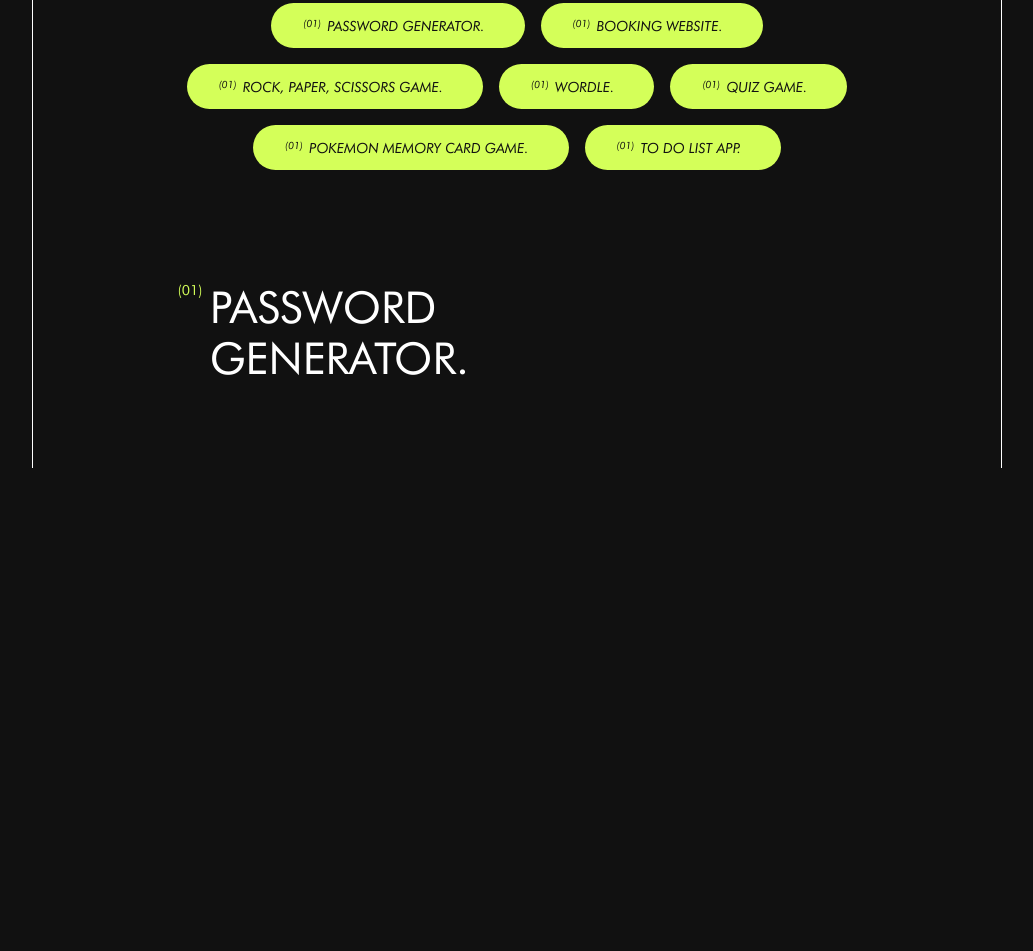
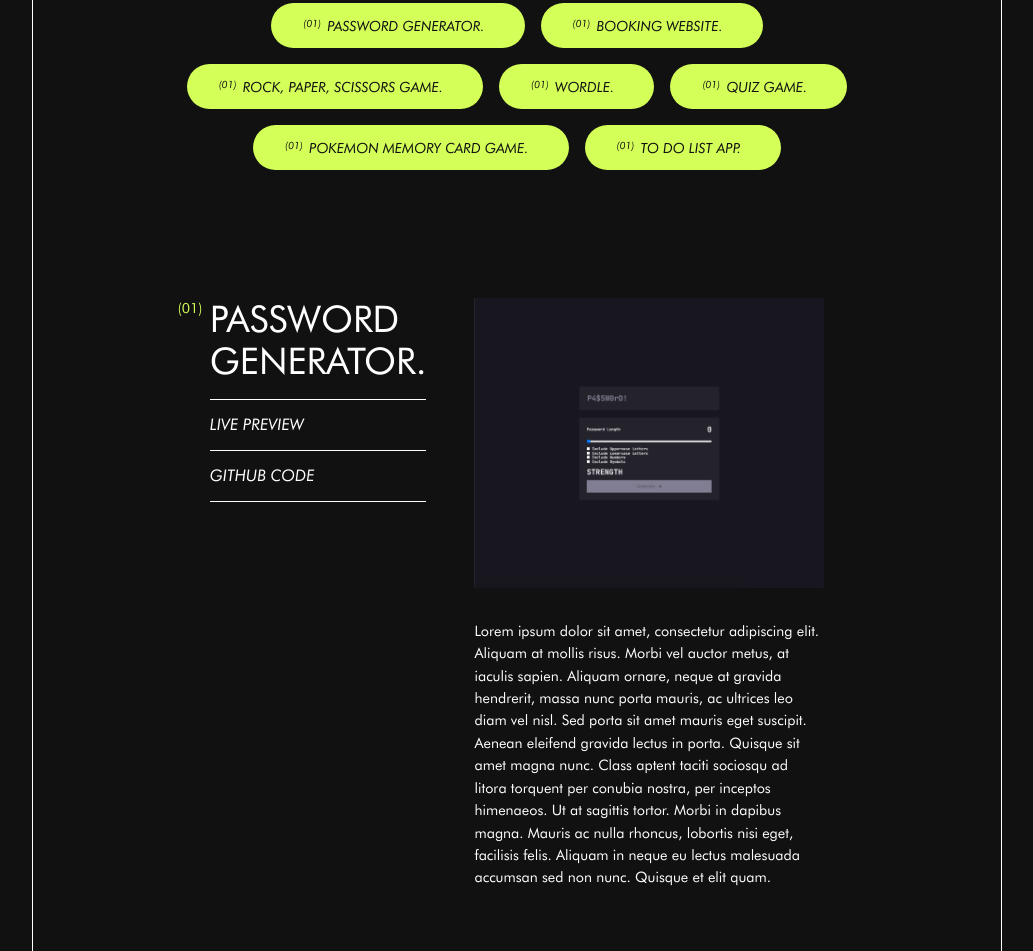
Before and after one commit to elisadiazart/Portfolio-2, a website built with Vite: page src/index.html in a window 1280 px wide. Shown: the part 1682-2633 px from the top of the page, without its empty margins (123-1156 px from the left). Before the commit the page ends 2150 px from the top, so only its background shows below. Built offline with nearby package versions, Linux system fonts and the light colour scheme; some packages are replaced by stand-ins of ours.

Commit message:
03.03.23

```diff
--- a/src/index.html
+++ b/src/index.html
@@ -46,7 +46,17 @@
         <div class="gallery__button">to do list app.</div>
       </div>
         <div class="project">
-          <h2 class="project__title">Password generator.</h2>
+          <div class="project__title-links-container">
+            <h2 class="project__title">Password generator.</h2>
+            <a href="" class="project__link">Live preview</a>
+            <a href="" class="project__link">Github code</a>
+          </div>
+          <div class="project__image-description-container">
+            <img class="project__image" src="assets/images/item-gallery1.png" alt="">
+            <p class="project__description">Lorem ipsum dolor sit amet, consectetur adipiscing elit. Aliquam at mollis risus. Morbi vel auctor metus, at iaculis sapien. Aliquam ornare, neque at gravida hendrerit, massa nunc porta mauris, ac ultrices leo diam vel nisl. Sed porta sit amet mauris eget suscipit. Aenean eleifend gravida lectus in porta. Quisque sit amet magna nunc. Class aptent taciti sociosqu ad litora torquent per conubia nostra, per inceptos himenaeos. Ut at sagittis tortor. Morbi in dapibus magna. Mauris ac nulla rhoncus, lobortis nisi eget, facilisis felis. Aliquam in neque eu lectus malesuada accumsan sed non nunc. Quisque et elit quam.
+            </p>
+          </div>
+
         </div>
       </div>
     </div>
--- a/src/scss/blocks/gallery.scss
+++ b/src/scss/blocks/gallery.scss
@@ -76,21 +76,58 @@
     margin-left: 5rem;
     margin-right: 5rem;
     font-family: 'Futura', sans-serif;
+    display: flex;
+    gap: 3rem;
 
 
+    &__title-links-container{
+        width: 220px;
+        display: flex;
+        flex-direction: column;
+    }
+
+    &__link{
+        text-transform: uppercase;
+        padding-bottom: 1rem;
+        padding-top: 1rem;
+        border-bottom: 1px solid white;
+        font-family: 'Futura Italic', sans-serif;
+
+        &:hover{
+            cursor: pointer;
+            text-decoration: underline;
+        }
+    }
+
     &__title{
-        width: 300px;
         text-transform: uppercase;
         font-weight: 400;
-        font-size: 2.75rem;
+        font-size: 2.3rem;
         position: relative;
+        padding-bottom: 1rem;
+        border-bottom: 1px solid white;
+        margin-bottom: 0;
+        margin-top: 1rem;
         &::after{
             content: '(01)';
             color: var(--green-color);
             font-size: 14px;
             position: absolute;
-            top: 0;
+            top: .1rem;
             left: -2rem;
         }
     }
+
+    &__image-description-container{
+        margin-top: 1rem;
+    }
+
+    &__description{
+        font-size: .9rem;
+        line-height: 1.4rem;
+    }
+
+    &__image{
+        margin-bottom: 2rem;
+    }
 }
```
